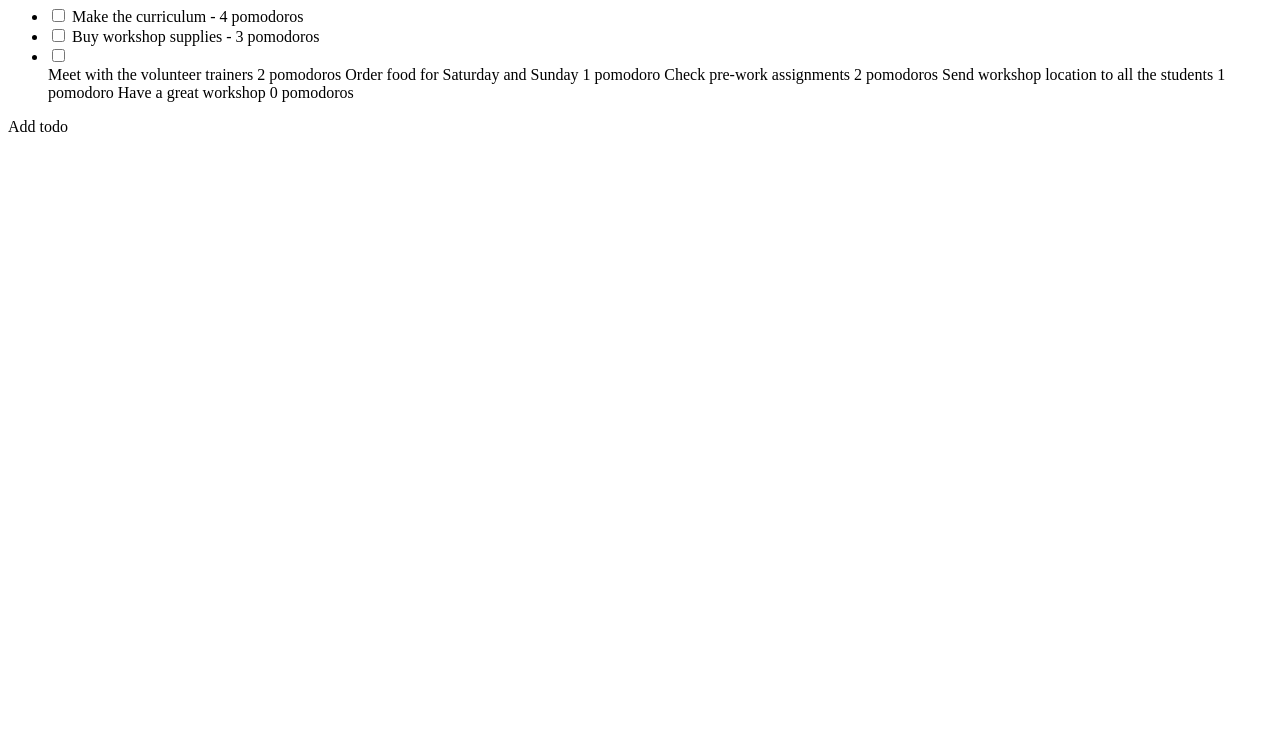
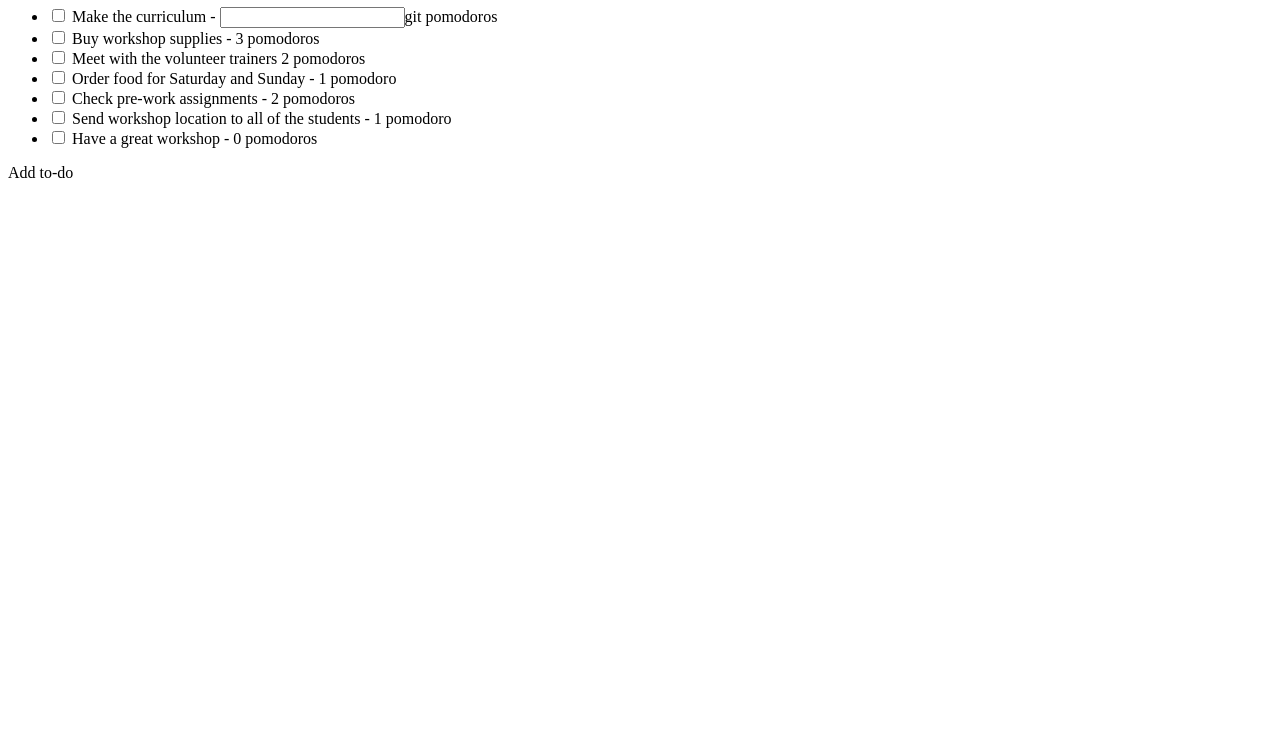
Before and after one commit to shazimhassan/To-Do-List-Reminder-App, a plain HTML site: page index.html in a window 1280 px wide. Shown: the part 60-800 px from the top of the page. Drawn offline with Linux system fonts and the light colour scheme.

Commit message:
Completed structure

```diff
--- a/index.html
+++ b/index.html
@@ -1,14 +1,14 @@
 <html>
   <head>
-    <title></title>
+    <title>To Do Application (Preliminary)</title>
   </head>
   <body>
 <p>
-<h1>Workshop Todo List</h1>
+<h1>Workshop To-do List</h1>
 <ul>
   <li>
     <input type=checkbox>
-    Make the curriculum - 4 pomodoros
+    Make the curriculum - <input type=box>git pomodoros
   </li>
   <li>
     <input type= checkbox>
@@ -16,15 +16,26 @@
   </li>
   <li>
   <input type=checkbox>
-
+  Meet with the volunteer trainers 2 pomodoros
   </li>
-Meet with the volunteer trainers 2 pomodoros
-Order food for Saturday and Sunday 1 pomodoro
-Check pre-work assignments 2 pomodoros
-Send workshop location to all the students 1 pomodoro
-Have a great workshop 0 pomodoros
-</ul>
-
-Add todo</p>
+  <li>
+    <input type=checkbox>
+    Order food for Saturday and Sunday - 1 pomodoro
+  </li>
+  <li>
+    <input type=checkbox>
+    Check pre-work assignments - 2 pomodoros
+  </li>
+  <li>
+    <input type=checkbox>
+    Send workshop location to all of the students - 1 pomodoro
+  </li>
+  <li>
+    <input type=checkbox>
+    Have a great workshop - 0 pomodoros
+  </li>
+ </ul>
+Add to-do
+</p>
   </body>
 </html>
```
